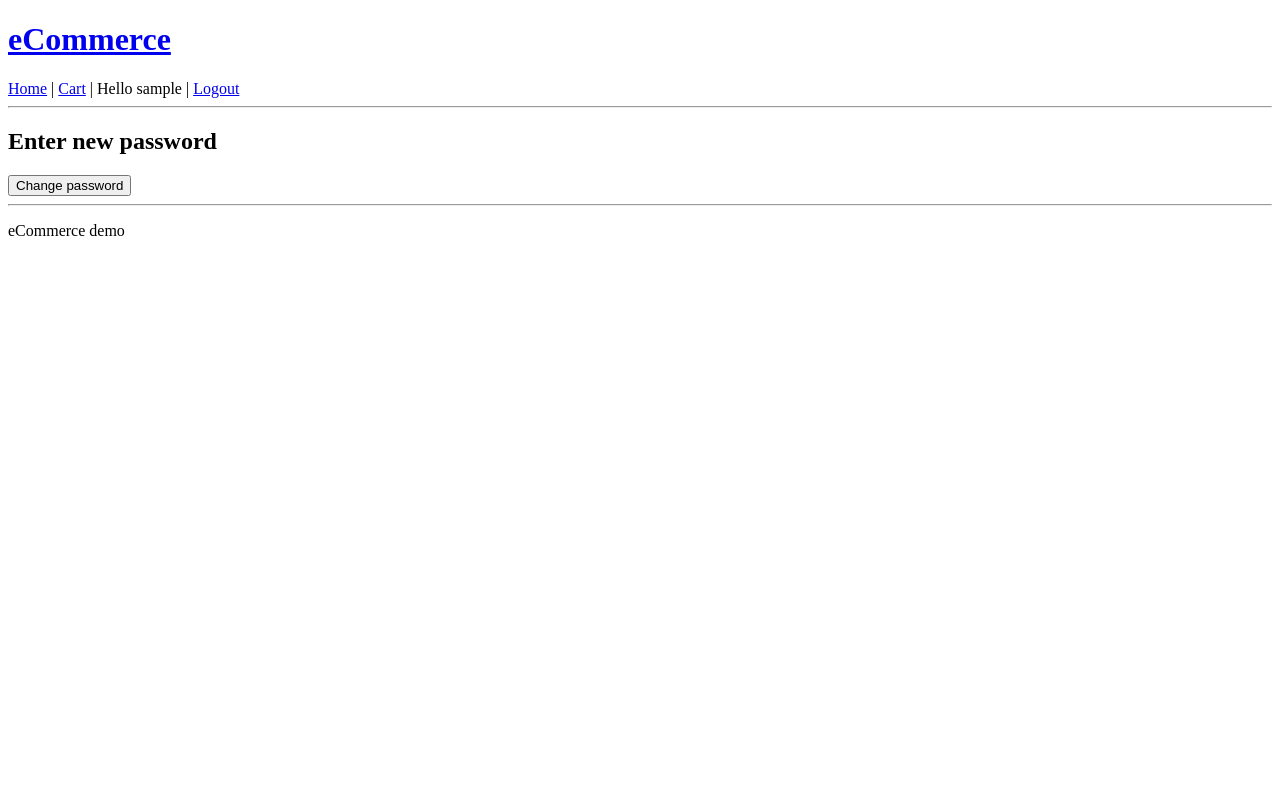
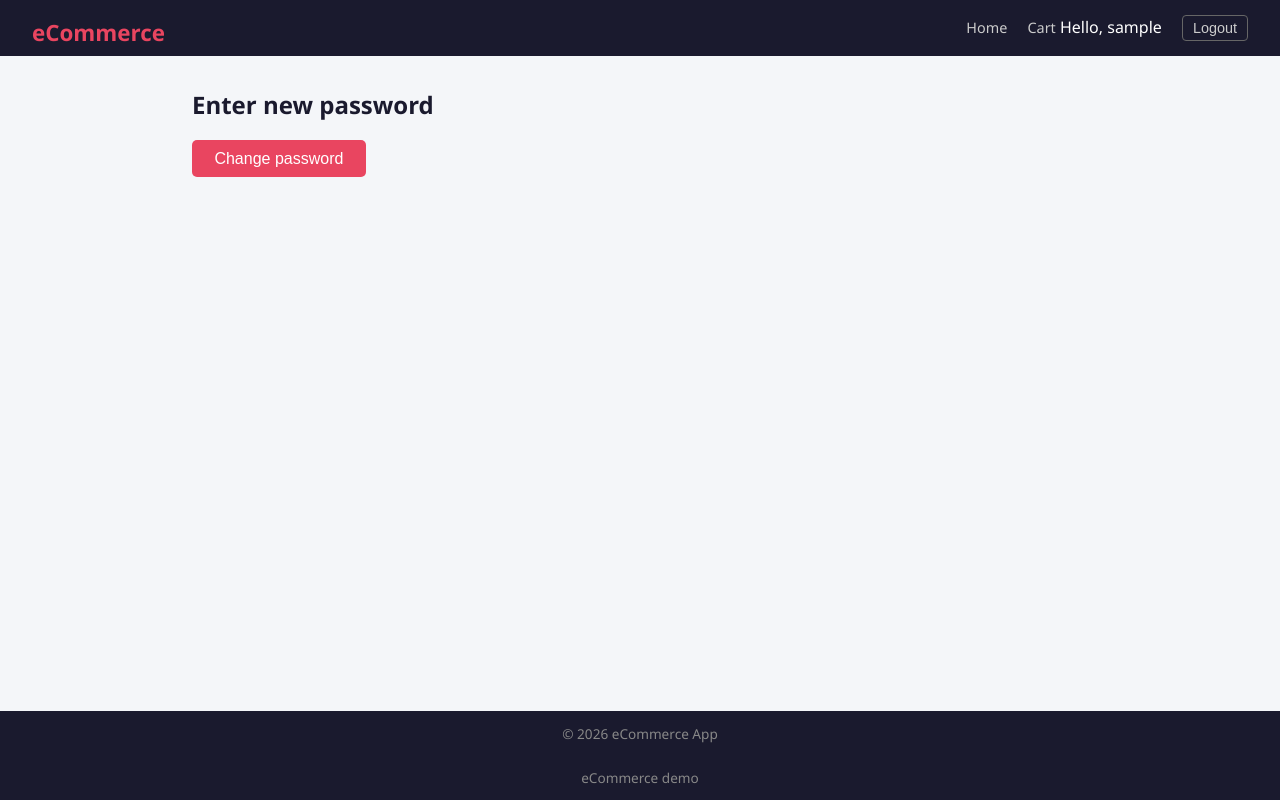
Before and after one commit to DeanuMurray/ecommerce-app, a Django app: a page that uses templates/base.html in a window 1280 px wide. Run offline with Django 4.2, Linux system fonts and the light colour scheme; the visitor is signed in with stand-in values (Sample User, id 1).

Commit message:
Fix feedback: docstrings, unique email, logout POST, role nav, CSS styling, README setup instructions

```diff
--- a/accounts/urls.py
+++ b/accounts/urls.py
@@ -5,6 +5,7 @@ app_name = 'accounts'
 
 urlpatterns = [
     path('register/', views.register, name='register'),
-    # Use Django's built-in auth views for login/logout/password reset
+    path('logout/', views.logout_view, name='logout'),
+    # Django built-in auth views (login, password reset, etc.)
     path('', include('django.contrib.auth.urls')),
 ]
--- a/ecommerce_project/settings.py
+++ b/ecommerce_project/settings.py
@@ -99,6 +99,7 @@ USE_I18N = True
 USE_TZ = True
 
 STATIC_URL = '/static/'
+STATICFILES_DIRS = [BASE_DIR / 'static']
 STATIC_ROOT = BASE_DIR / 'staticfiles'
 
 # Email configuration: use SMTP if EMAIL_HOST is set, otherwise console backend for development.
--- /dev/null
+++ b/static/css/style.css
@@ -0,0 +1,119 @@
+/* eCommerce App — main stylesheet */
+
+*, *::before, *::after { box-sizing: border-box; margin: 0; padding: 0; }
+
+body {
+    font-family: 'Segoe UI', Arial, sans-serif;
+    background: #f4f6f9;
+    color: #333;
+    min-height: 100vh;
+    display: flex;
+    flex-direction: column;
+}
+
+/* ── Header ── */
+header {
+    background: #1a1a2e;
+    color: #fff;
+    padding: 0 2rem;
+    display: flex;
+    align-items: center;
+    justify-content: space-between;
+    height: 56px;
+}
+header h1 a { color: #e94560; text-decoration: none; font-size: 1.4rem; }
+header nav a { color: #ccc; text-decoration: none; margin-left: 1rem; font-size: 0.9rem; }
+header nav a:hover { color: #fff; }
+header nav form { display: inline; }
+header nav button.logout-btn {
+    background: none;
+    border: 1px solid #666;
+    color: #ccc;
+    cursor: pointer;
+    font-size: 0.9rem;
+    padding: 4px 10px;
+    border-radius: 4px;
+    margin-left: 1rem;
+}
+header nav button.logout-btn:hover { border-color: #e94560; color: #e94560; }
+
+/* ── Main content ── */
+main { flex: 1; padding: 2rem; max-width: 960px; margin: 0 auto; width: 100%; }
+
+h2 { margin-bottom: 1.2rem; color: #1a1a2e; }
+
+/* ── Messages ── */
+ul.messages { list-style: none; margin-bottom: 1rem; }
+ul.messages li {
+    background: #d4edda;
+    border: 1px solid #c3e6cb;
+    padding: 0.6rem 1rem;
+    border-radius: 4px;
+    margin-bottom: 0.4rem;
+    color: #155724;
+}
+
+/* ── Product list ── */
+.product-grid { display: grid; grid-template-columns: repeat(auto-fill, minmax(220px, 1fr)); gap: 1.2rem; }
+.product-card {
+    background: #fff;
+    border-radius: 8px;
+    padding: 1.2rem;
+    box-shadow: 0 2px 6px rgba(0,0,0,.08);
+    transition: box-shadow .2s;
+}
+.product-card:hover { box-shadow: 0 4px 14px rgba(0,0,0,.14); }
+.product-card h3 a { color: #1a1a2e; text-decoration: none; }
+.product-card .price { color: #e94560; font-weight: bold; margin-top: .4rem; }
+.product-card .meta { font-size: .85rem; color: #777; margin-top: .2rem; }
+
+/* ── Store cards ── */
+.store-list { display: flex; flex-direction: column; gap: 1rem; }
+.store-card {
+    background: #fff;
+    border-radius: 8px;
+    padding: 1.2rem 1.6rem;
+    box-shadow: 0 2px 6px rgba(0,0,0,.08);
+}
+.store-card h3 { color: #1a1a2e; margin-bottom: .4rem; }
+.store-card .actions a, .store-card .actions button {
+    margin-right: .6rem; font-size: .9rem;
+    color: #e94560; text-decoration: none; background: none;
+    border: none; cursor: pointer;
+}
+.store-card .actions a:hover, .store-card .actions button:hover { text-decoration: underline; }
+
+/* ── Forms ── */
+form p, form .field { margin-bottom: 1rem; }
+label { display: block; font-weight: 600; margin-bottom: .3rem; color: #555; }
+input[type=text], input[type=email], input[type=password],
+input[type=number], textarea, select {
+    width: 100%;
+    padding: .55rem .8rem;
+    border: 1px solid #ccc;
+    border-radius: 5px;
+    font-size: 1rem;
+    background: #fff;
+}
+input:focus, textarea:focus { outline: none; border-color: #e94560; }
+button[type=submit], .btn {
+    background: #e94560;
+    color: #fff;
+    border: none;
+    padding: .6rem 1.4rem;
+    border-radius: 5px;
+    font-size: 1rem;
+    cursor: pointer;
+    text-decoration: none;
+    display: inline-block;
+}
+button[type=submit]:hover, .btn:hover { background: #c73652; }
+
+/* ── Cart ── */
+.cart-table { width: 100%; border-collapse: collapse; margin-bottom: 1.2rem; }
+.cart-table th, .cart-table td { padding: .7rem 1rem; text-align: left; border-bottom: 1px solid #eee; }
+.cart-table th { background: #f0f0f5; font-weight: 600; }
+.cart-total { font-size: 1.2rem; font-weight: bold; text-align: right; }
+
+/* ── Footer ── */
+footer { background: #1a1a2e; color: #888; text-align: center; padding: .8rem; font-size: .85rem; }
--- a/templates/base.html
+++ b/templates/base.html
@@ -1,22 +1,34 @@
+{% load static %}
 <!doctype html>
-<html>
+<html lang="en">
 <head>
     <meta charset="utf-8">
+    <meta name="viewport" content="width=device-width, initial-scale=1">
     <title>{% block title %}eCommerce{% endblock %}</title>
+    <link rel="stylesheet" href="{% static 'css/style.css' %}">
 </head>
 <body>
 <header>
     <h1><a href="/">eCommerce</a></h1>
     <nav>
-        <a href="/">Home</a> | <a href="/cart/">Cart</a> |
+        <a href="/">Home</a>
         {% if user.is_authenticated %}
-            Hello {{ user.username }} | <a href="/accounts/logout/">Logout</a>
+            {% if user.is_vendor %}
+                <a href="{% url 'store:vendor_stores' %}">My Stores</a>
+            {% else %}
+                <a href="{% url 'store:cart' %}">Cart</a>
+            {% endif %}
+            Hello, {{ user.username }}
+            <form method="post" action="{% url 'accounts:logout' %}" style="display:inline">
+                {% csrf_token %}
+                <button type="submit" class="logout-btn">Logout</button>
+            </form>
         {% else %}
-            <a href="/accounts/login/">Login</a> | <a href="/accounts/register/">Register</a>
+            <a href="{% url 'accounts:login' %}">Login</a>
+            <a href="{% url 'accounts:register' %}">Register</a>
         {% endif %}
     </nav>
 </header>
-<hr>
 <main>
     {% if messages %}
         <ul class="messages">
@@ -27,7 +39,11 @@
     {% endif %}
     {% block content %}{% endblock %}
 </main>
-<hr>
+<footer>
+    <p>&copy; 2026 eCommerce App</p>
+</footer>
+</body>
+</html>
 <footer>
     <p>eCommerce demo</p>
 </footer>
```
Also changed, not shown: accounts/forms.py (+16 -0 lines), accounts/views.py (+13 -2 lines), store/models.py (+15 -0 lines), store/views.py (+16 -5 lines), README.md.
